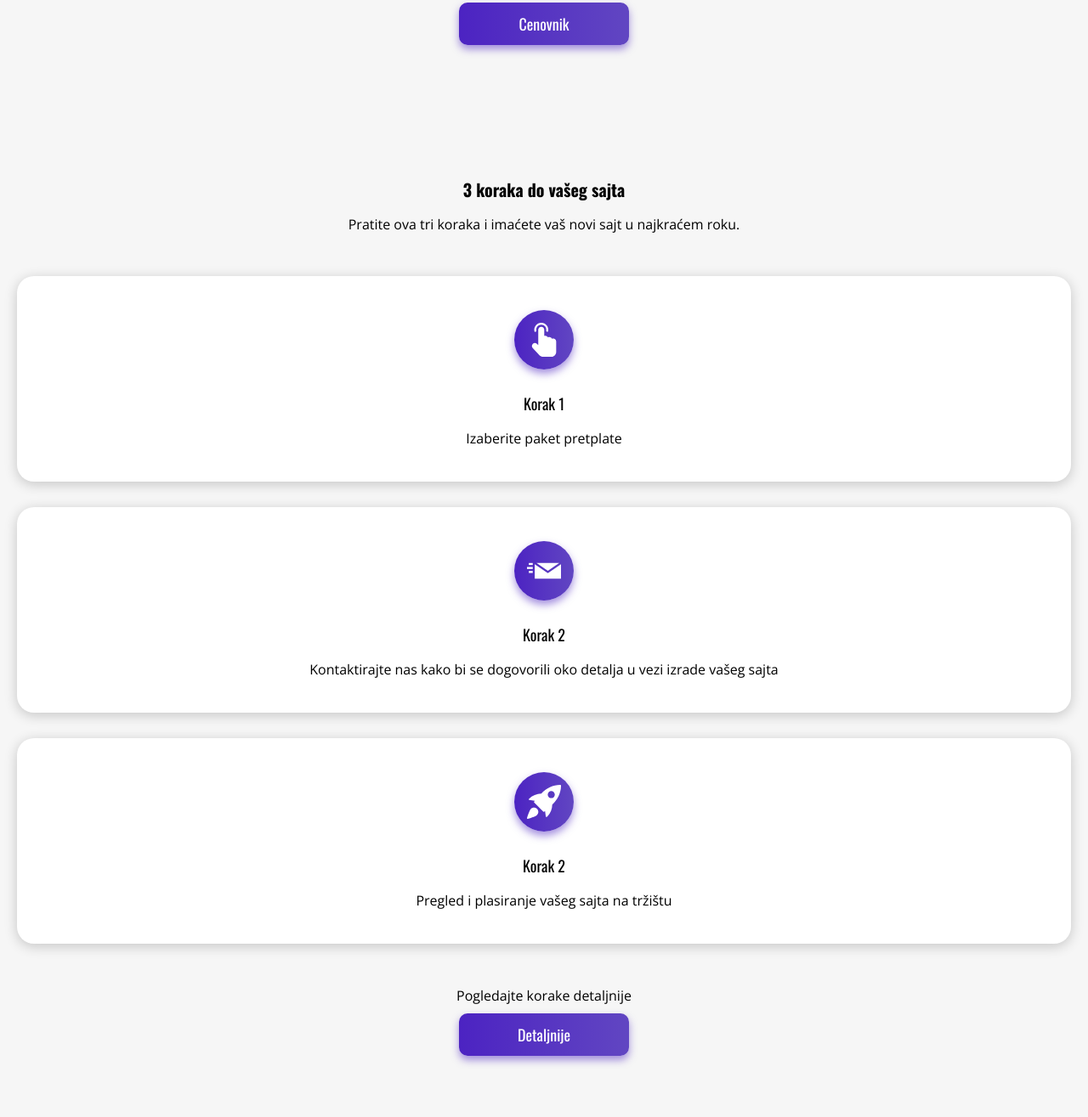
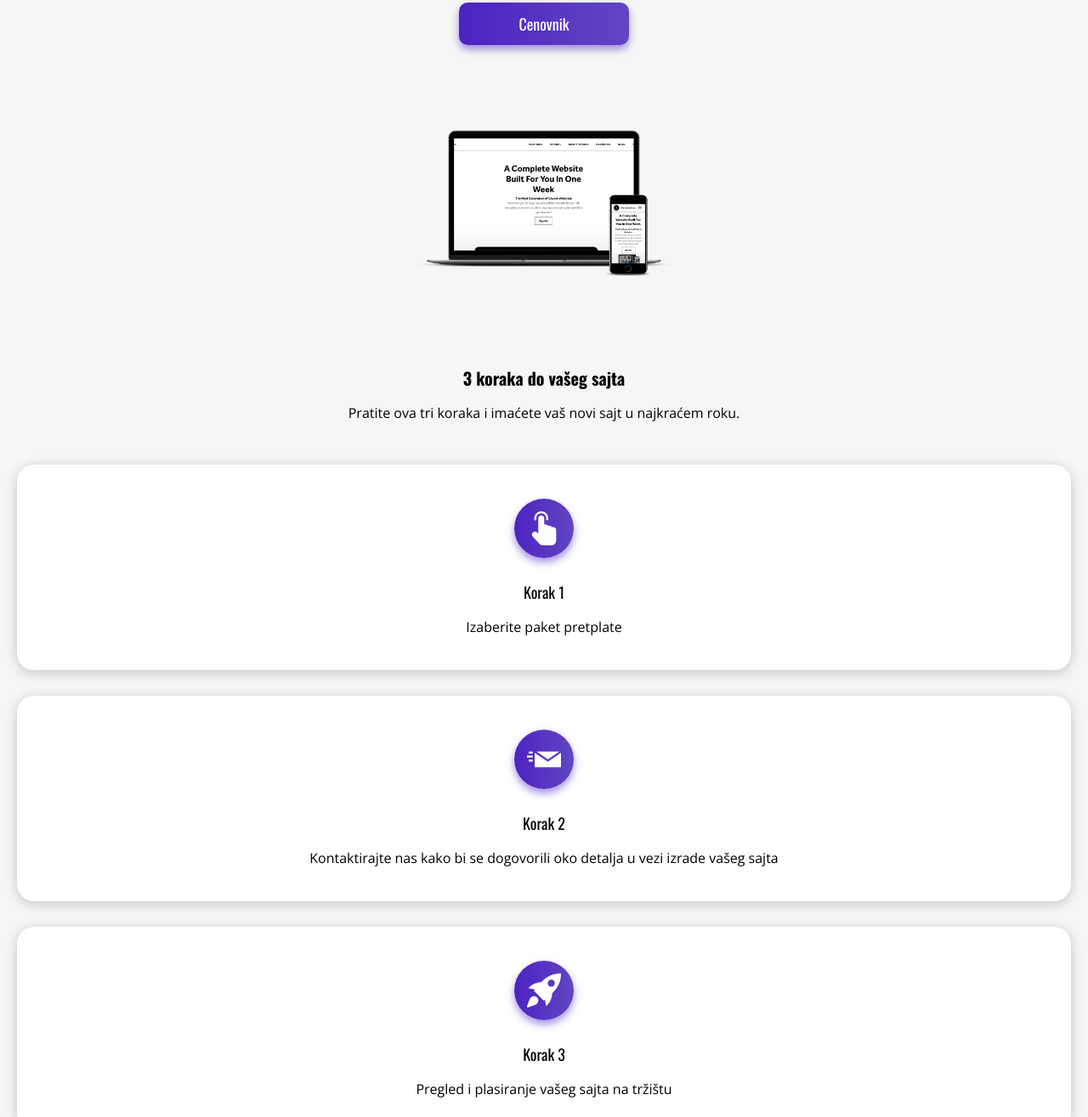
Before and after one commit to VukJovanovic/iznajmi-sajt, a website built with Parcel: page index.html in a window 1280 px wide. Shown: the part 819-2134 px from the top of the page at 85% size. Before the commit the page ends 2112 px from the top, so only its background shows below. Built offline with nearby package versions, Linux system fonts and the light colour scheme.

Commit message:
object fit remove

```diff
--- a/index.html
+++ b/index.html
@@ -53,6 +53,9 @@
 						</p>
 						<a href="#" class="textCard__cta button button-full">Cenovnik</a>
 					</div>
+					<div class="imageContainer">
+						<img src="./img/testMockup.png" alt="" />
+					</div>
 				</section>
 
 				<!-- homepage steps section -->
@@ -85,7 +88,7 @@
 						<div class="stepCard__image">
 							<img src="./img/rocket.svg" alt="" />
 						</div>
-						<h2 class="stepCard__title">Korak 2</h2>
+						<h2 class="stepCard__title">Korak 3</h2>
 						<p class="stepCard__description">
 							Pregled i plasiranje vašeg sajta na tržištu
 						</p>
--- a/scss/components/_imageContainer.scss
+++ b/scss/components/_imageContainer.scss
@@ -4,6 +4,5 @@
 	justify-content: center;
 	img {
 		width: 30rem;
-		object-fit: cover;
 	}
 }
```
Also changed, not shown: css/main.css, 1 other file.
